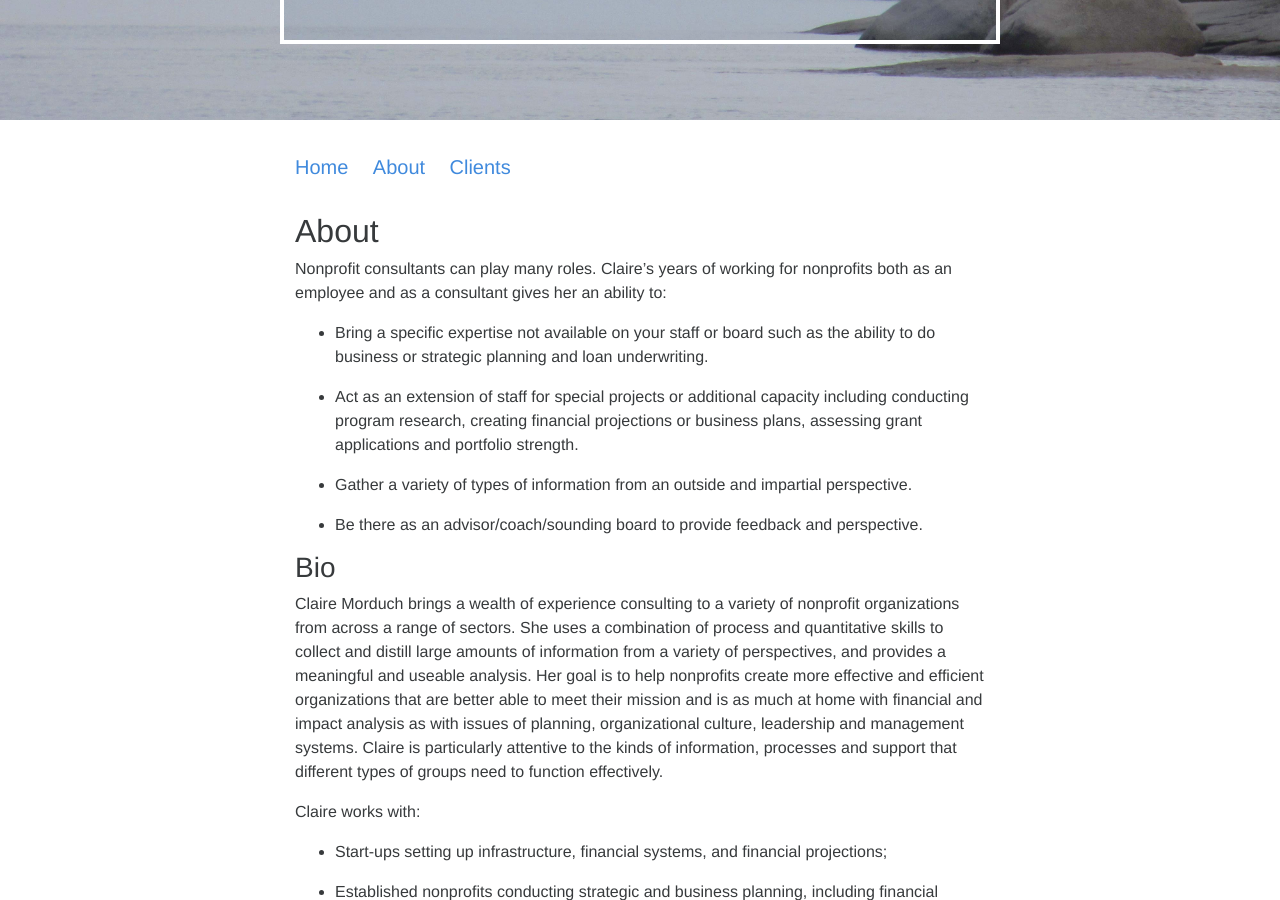
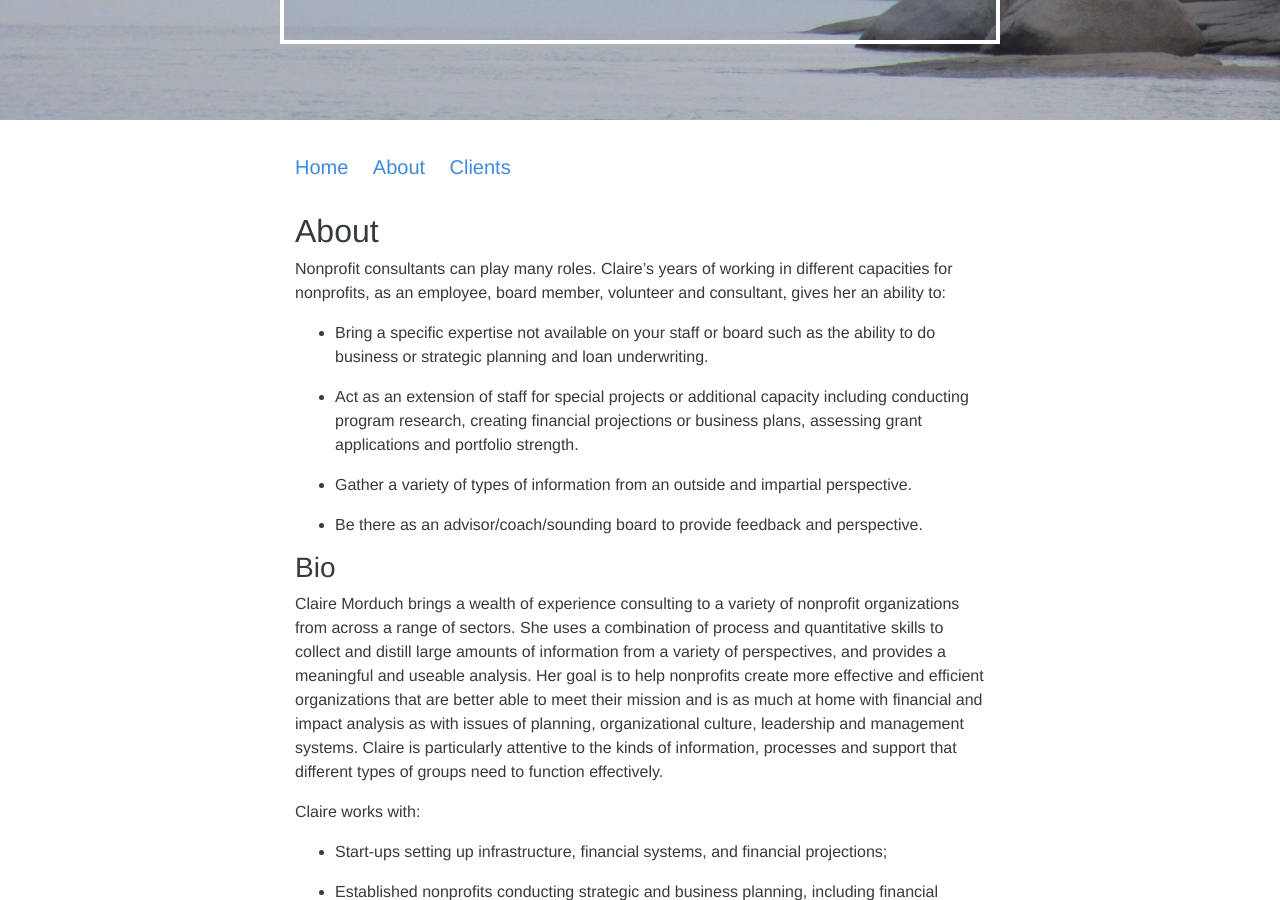
Before and after one commit to ClaireMorduch/clairemorduch, a Jekyll site: the page built from about.md, in a window 1280 px wide and 900 px high, scrolled down 327 px. Built offline with Jekyll 4.4.1, drawn with Linux system fonts in a browser that asks for light colours.

Commit message:
Updated about.md

```diff
--- a/about.md
+++ b/about.md
@@ -6,7 +6,8 @@ published: true
 ---
 
 
-Nonprofit consultants can play many roles.  Claire’s years of working for nonprofits both as an employee and as a consultant gives her an ability to:
+
+Nonprofit consultants can play many roles.  Claire’s years of working in different capacities for nonprofits, as an employee, board member, volunteer and consultant,  gives her an ability to:
 
 * Bring a specific expertise not available on your staff or board such as the ability to do business or strategic planning and loan underwriting.
 
```
